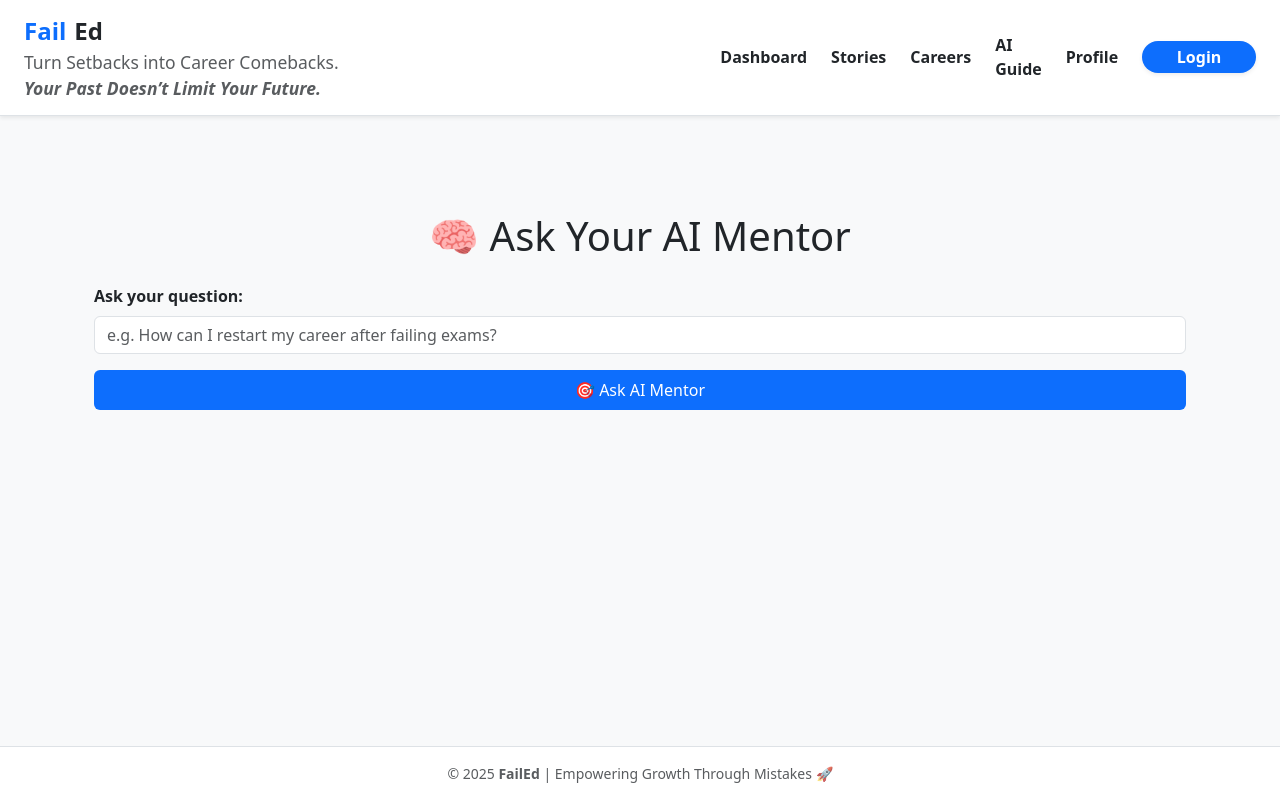
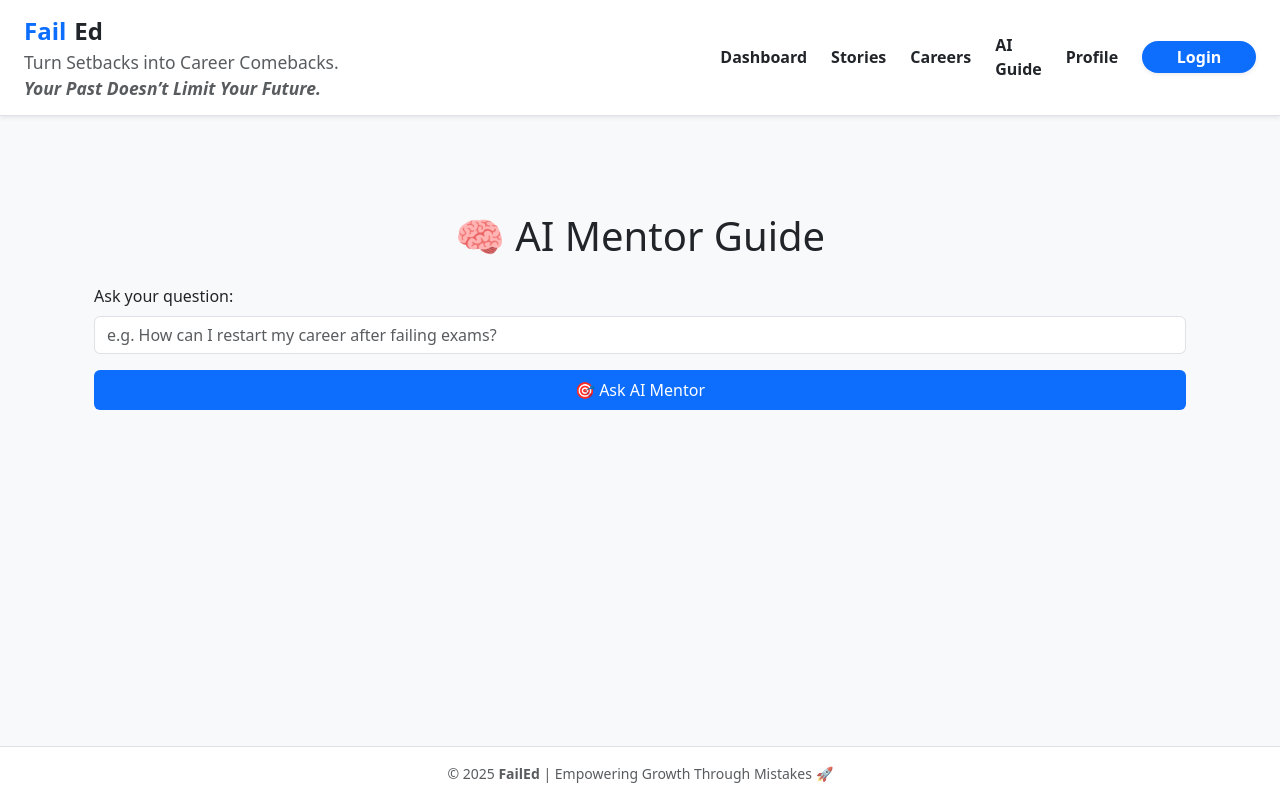
Before and after one commit to Riddhi8989/Frontend1, a SvelteKit app: page /ai-guide in a window 1280 px wide. Built offline with nearby package versions, Linux system fonts and the light colour scheme.

Commit message:
first commit

```diff
--- a/src/routes/ai-guide/+page.svelte
+++ b/src/routes/ai-guide/+page.svelte
@@ -1,5 +1,6 @@
 <script>
 	import axios from 'axios';
+
 	let prompt = '';
 	let answer = '';
 	let loading = false;
@@ -15,8 +16,8 @@
 			const res = await axios.post('https://backend1-vwd5.onrender.com/ai-guide', { prompt });
 			answer = res.data.answer || 'No answer received.';
 		} catch (err) {
-			console.error('❌ AI Guide Error:', err);
-			error = 'Failed to get AI response. Please try again.';
+			console.error('AI Guide Error:', err);
+			error = 'Failed to get AI response. Try again.';
 		} finally {
 			loading = false;
 		}
@@ -28,18 +29,16 @@
 </svelte:head>
 
 <div class="container mt-5">
-	<h1 class="text-center mb-4">🧠 Ask Your AI Mentor</h1>
+	<h1 class="text-center mb-4">🧠 AI Mentor Guide</h1>
 
 	<div class="mb-3">
-		<label for="prompt" class="form-label fw-bold">Ask your question:</label>
+		<label for="prompt" class="form-label">Ask your question:</label>
 		<input
+			type="text"
 			id="prompt"
-			type="text"
 			class="form-control"
 			bind:value={prompt}
-			placeholder="e.g. How can I restart my career after failing exams?"
-			on:keydown={(e) => e.key === 'Enter' && askMentor()}
-		/>
+			placeholder="e.g. How can I restart my career after failing exams?" />
 	</div>
 
 	<button class="btn btn-primary" on:click={askMentor} disabled={loading}>
@@ -52,8 +51,8 @@
 	{/if}
 
 	{#if answer}
-		<div class="alert alert-info mt-4">
-			<h5 class="fw-bold">AI Mentor says:</h5>
+		<div class="alert alert-success mt-4">
+			<strong>AI Mentor says:</strong>
 			<p>{answer}</p>
 		</div>
 	{/if}
--- a/src/routes/career-paths/+page.svelte
+++ b/src/routes/career-paths/+page.svelte
@@ -1,6 +1,6 @@
 <script>
 	import { onMount } from 'svelte';
-	import API from '$lib/api';
+	import { fetchCareerPaths } from '$lib/api.js'; // ✅ correct
 	import { user } from '$lib/stores';
 	import { get } from 'svelte/store';
 	import { goto } from '$app/navigation';
```
